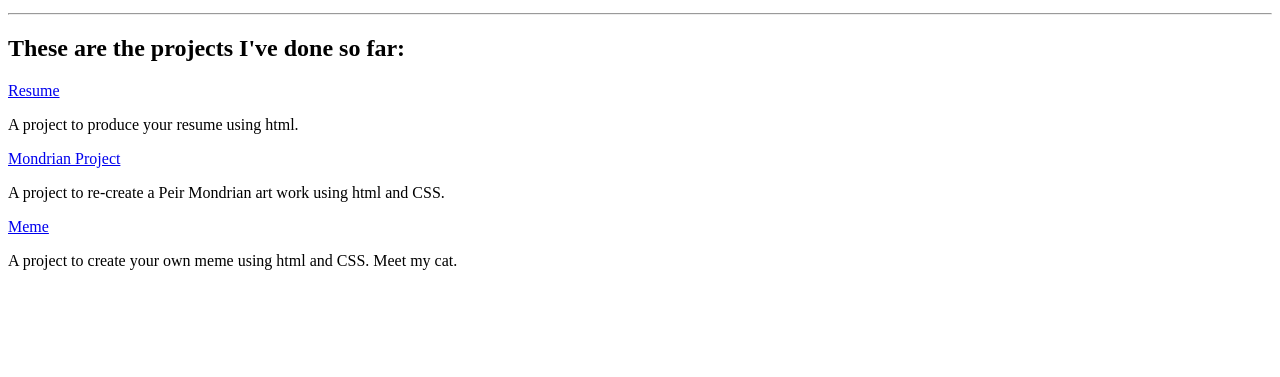
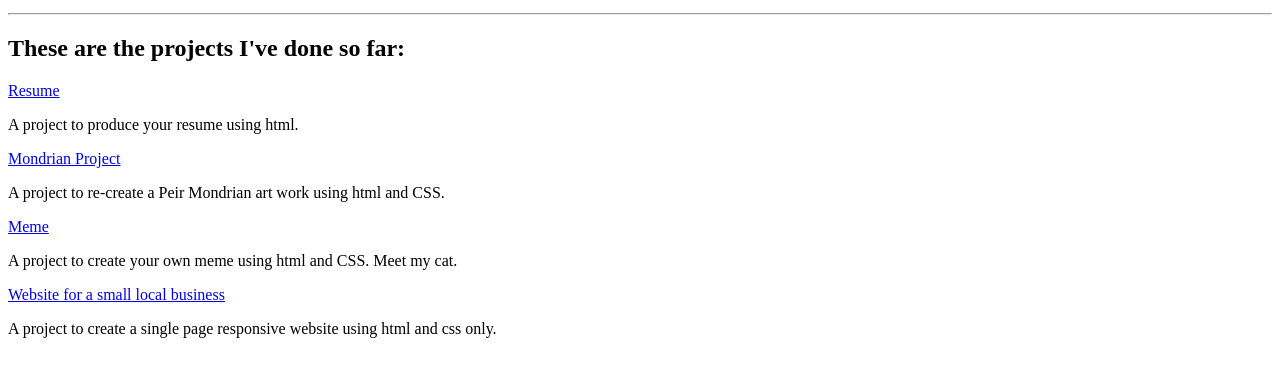
Before and after one commit to carrieannbartlett/portfolio, a plain HTML site: page index.html in a window 1280 px wide. Shown: the part 101-478 px from the top of the page. Drawn offline with Linux system fonts and the light colour scheme.

Commit message:
Update index.html
Added new wigwam project link and description

```diff
--- a/index.html
+++ b/index.html
@@ -21,6 +21,8 @@
     <a href="./public/meme.html">Meme</a>
     <p>A project to create your own meme using html and CSS. Meet my cat.</p>
 
+    <a href="./public/wigwams.html">Website for a small local business</a>
+    <p>A project to create a single page responsive website using html and css only.</p>
 
 </body>
 </html>
```
